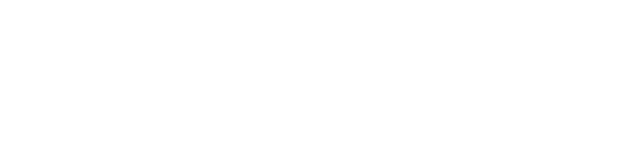
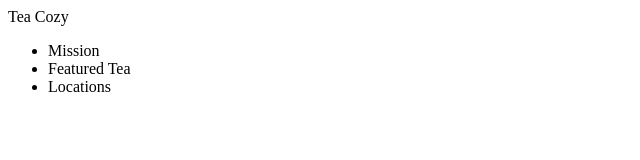
Before and after one commit to snails-pace/flexbox_teacozy, a plain HTML site: page main.html in a window 1280 px wide. Shown: the whole page, without its empty margins (0-640 px from the left). Drawn offline with Linux system fonts and the light colour scheme.

Commit message:
HTML create header with logo and nav

```diff
--- a/main.html
+++ b/main.html
@@ -6,6 +6,17 @@
         <title>Tea Cozy</title>
     </head>
     <body>
-
+        <header>
+            <div id="logo">
+                Tea Cozy
+            </div>
+            <nav>
+                <ul>
+                    <li>Mission</li>
+                    <li>Featured Tea</li>
+                    <li>Locations</li>
+                </ul>
+            </nav>
+        </header>
     </body>
 </html>
```
